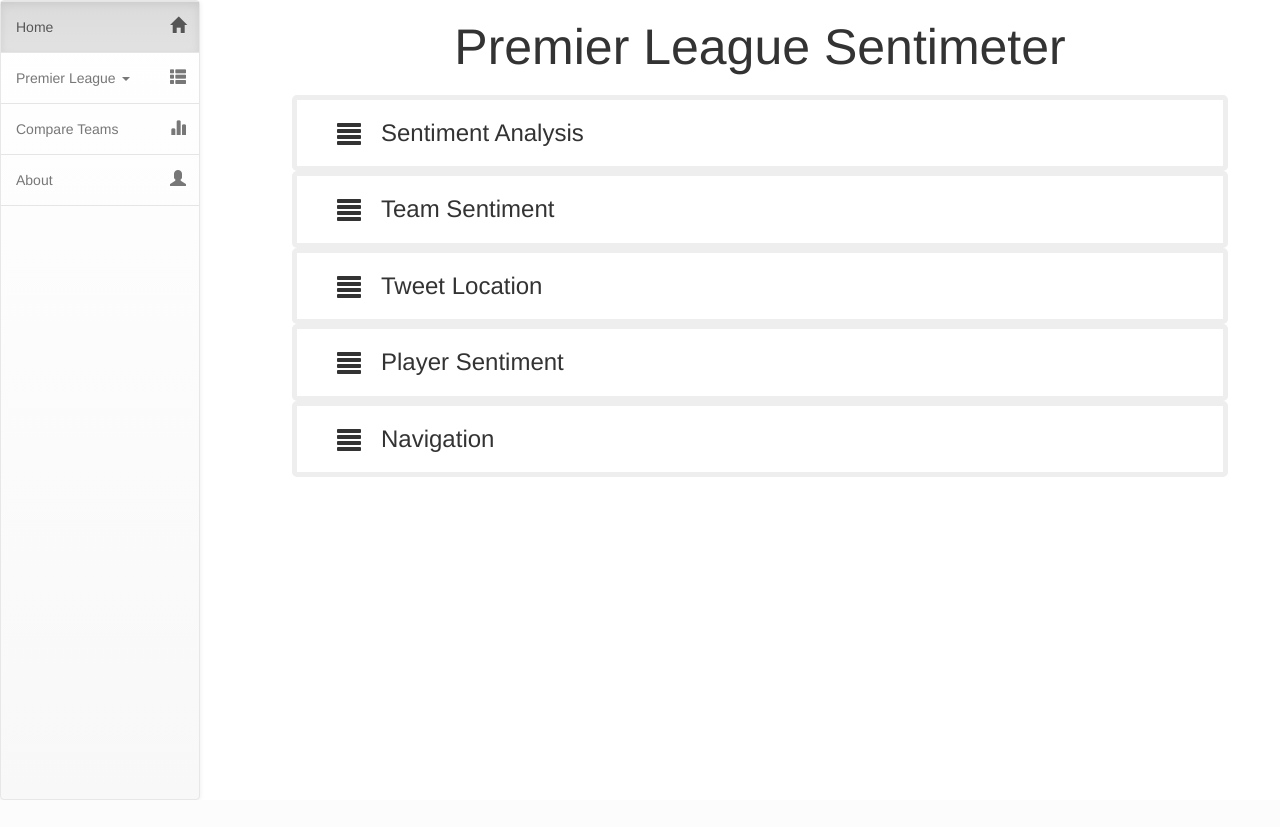
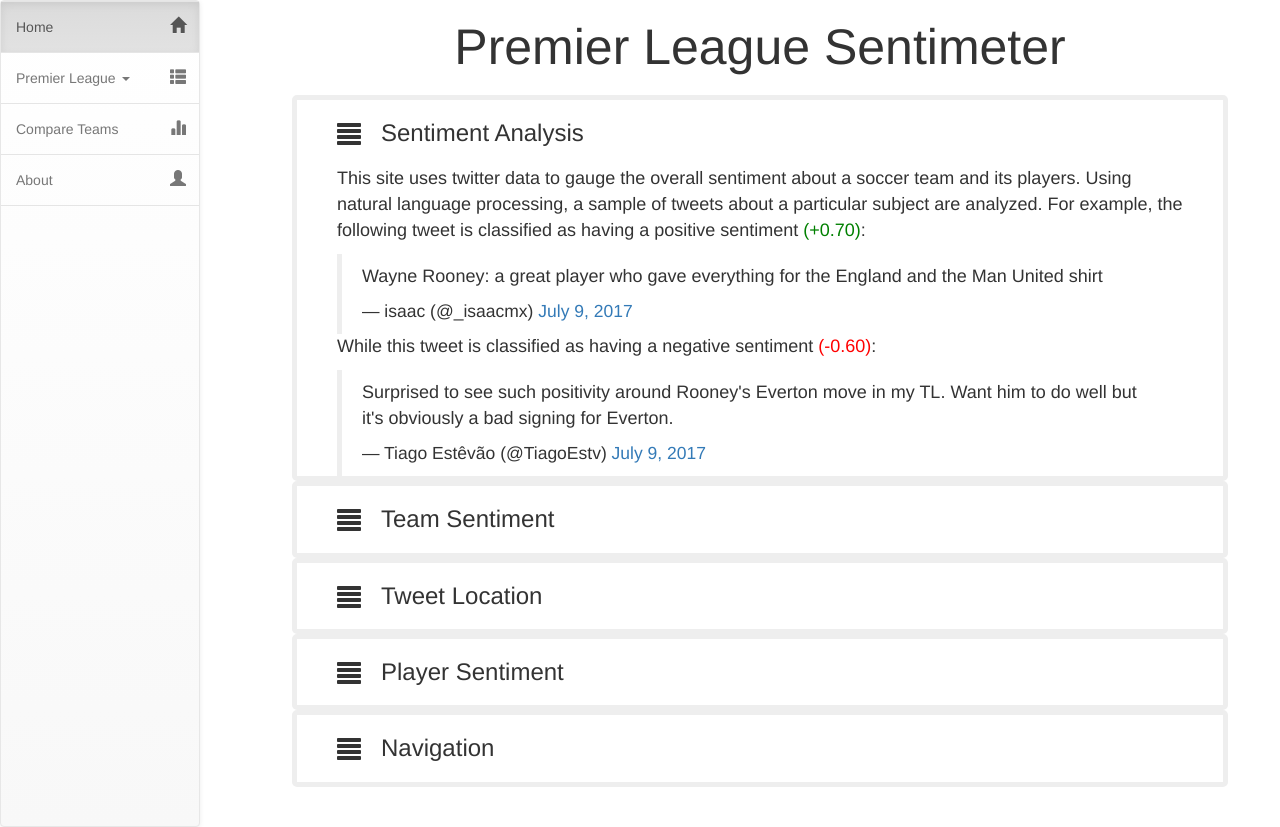
Before and after one commit to lpang36/SoccerSentimeter, a Django app: page / in a window 1280 px wide. Before the commit the page ends 800 px from the top, so only its background shows below. Run offline with Django 3.2, Linux system fonts and the light colour scheme; some libraries are stand-ins or nearby versions.

Commit message:
preexpand first section

```diff
--- a/base/static/css/basictext.css
+++ b/base/static/css/basictext.css
@@ -30,6 +30,10 @@
     display: none!important;
 }
 
+.preopen {
+    display: block!important;
+}
+
 .toggle {
     float: left;
     padding-right = 20px;
--- a/base/templates/base/home.html
+++ b/base/templates/base/home.html
@@ -13,7 +13,7 @@
         <span class="toggle glyphicon glyphicon-align-justify" onclick="toggle('sent')" style="padding-right:20px;"></span>
     Sentiment Analysis
     </h2>
-    <div class = "show" id="sent">
+    <div class = "show preopen" id="sent">
         <p>
         This site uses twitter data to gauge the overall sentiment about a soccer team and its players. Using natural language processing, a sample of tweets about a particular subject are analyzed. For example,
         the following tweet is classified as having a positive sentiment <span style="color:green">(+0.70)</span>:
--- a/lastplayer.txt
+++ b/lastplayer.txt
@@ -1 +1 @@
-2017-07-10 14:03:53.431999
+2017-07-11 13:37:05.332552
--- a/lastteam.txt
+++ b/lastteam.txt
@@ -1 +1 @@
-2017-07-10 14:03:53.415023
+2017-07-11 13:37:05.328802
--- a/static/css/basictext.css
+++ b/static/css/basictext.css
@@ -30,6 +30,10 @@
     display: none!important;
 }
 
+.preopen {
+    display: block!important;
+}
+
 .toggle {
     float: left;
     padding-right = 20px;
```
Also changed, not shown: db.sqlite3.
